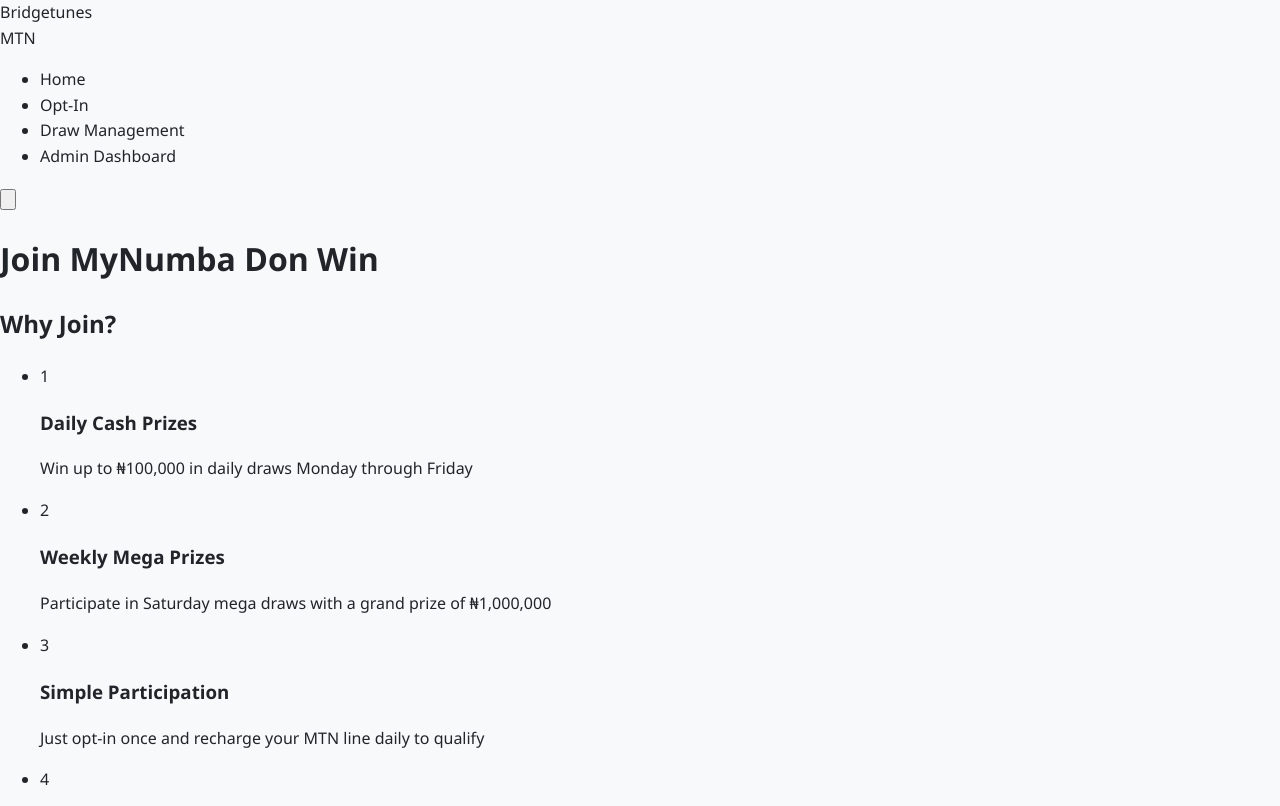
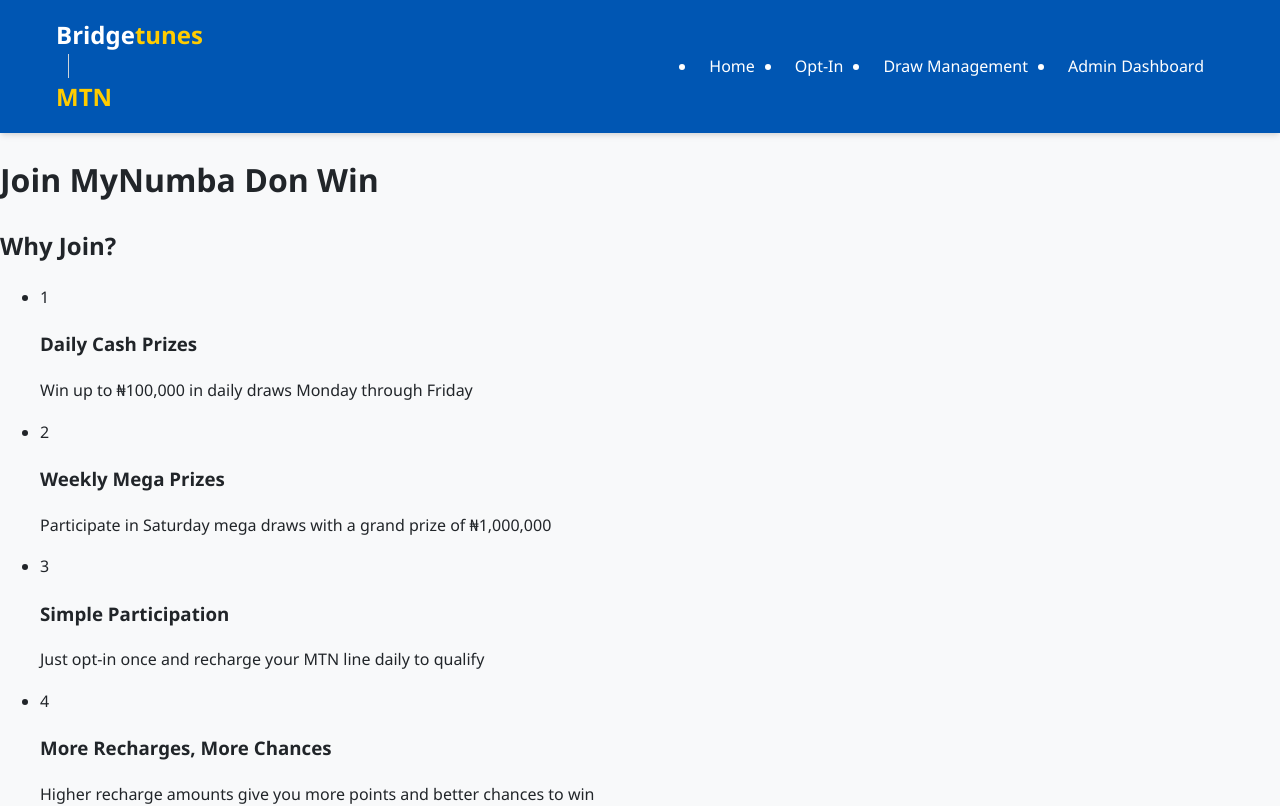
Before and after one commit to ArowuTest/bridgetunes-promotest1, a Next.js app: page /opt-in in a window 1280 px wide. Shown: the top 806 px of the page. Built offline with nearby package versions, Linux system fonts and the light colour scheme.

Commit message:
Update Header.js

```diff
--- a/components/Header.js
+++ b/components/Header.js
@@ -1,5 +1,125 @@
 import React, { useState } from 'react';
 import Link from 'next/link';
+import styled from 'styled-components';
+
+// Styled components
+const HeaderContainer = styled.header`
+  background-color: ${props => props.theme.colors.bridgetunesBlue};
+  color: ${props => props.theme.colors.white};
+  padding: 1rem 0;
+  position: sticky;
+  top: 0;
+  z-index: 50;
+  box-shadow: ${props => props.theme.shadows.md};
+`;
+
+const Container = styled.div`
+  width: 100%;
+  max-width: 1200px;
+  margin: 0 auto;
+  padding: 0 1rem;
+`;
+
+const FlexContainer = styled.div`
+  display: flex;
+  justify-content: space-between;
+  align-items: center;
+`;
+
+const LogoContainer = styled.div`
+  display: flex;
+  align-items: center;
+`;
+
+const BrandText = styled.span`
+  font-size: ${props => props.theme.fontSizes['2xl']};
+  font-weight: ${props => props.theme.fontWeights.bold};
+  color: ${props => props.theme.colors.white};
+`;
+
+const BrandHighlight = styled.span`
+  color: ${props => props.theme.colors.mtnYellow};
+`;
+
+const Divider = styled.div`
+  height: 1.5rem;
+  width: 1px;
+  background-color: ${props => props.theme.colors.gray400};
+  margin: 0 0.75rem;
+`;
+
+const DesktopNav = styled.nav`
+  display: none;
+
+  @media (min-width: ${props => props.theme.breakpoints.md}) {
+    display: block;
+  }
+`;
+
+const NavList = styled.ul`
+  display: flex;
+  space-x: 1rem;
+`;
+
+const NavItem = styled.li`
+  margin: 0 0.5rem;
+`;
+
+const NavLink = styled.a`
+  padding: 0.5rem 0.75rem;
+  border-radius: ${props => props.theme.radii.md};
+  font-weight: ${props => props.theme.fontWeights.medium};
+  transition: color ${props => props.theme.transitions.default};
+
+  &:hover {
+    color: ${props => props.theme.colors.mtnYellow};
+  }
+`;
+
+const MobileMenuButton = styled.button`
+  display: block;
+  color: ${props => props.theme.colors.white};
+  background: none;
+  border: none;
+  cursor: pointer;
+
+  @media (min-width: ${props => props.theme.breakpoints.md}) {
+    display: none;
+  }
+`;
+
+const MobileMenu = styled.div`
+  margin-top: 1rem;
+  background-color: ${props => props.theme.colors.bridgetunesBlue};
+  border-radius: ${props => props.theme.radii.lg};
+  box-shadow: ${props => props.theme.shadows.lg};
+  padding: 1rem;
+
+  @media (min-width: ${props => props.theme.breakpoints.md}) {
+    display: none;
+  }
+`;
+
+const MobileNavList = styled.ul`
+  display: flex;
+  flex-direction: column;
+`;
+
+const MobileNavItem = styled.li`
+  margin: 0.5rem 0;
+`;
+
+const MobileNavLink = styled.a`
+  display: block;
+  padding: 0.5rem 0.75rem;
+  border-radius: ${props => props.theme.radii.md};
+  font-weight: ${props => props.theme.fontWeights.medium};
+  transition: color ${props => props.theme.transitions.default};
+
+  &:hover {
+    color: ${props => props.theme.colors.mtnYellow};
+  }
+`;
 
 const Header = () => {
   const [mobileMenuOpen, setMobileMenuOpen] = useState(false);
@@ -9,94 +129,85 @@ const Header = () => {
   };
 
   return (
-    <header className="co-branded-header text-white py-3 sticky top-0 z-50 shadow-md">
-      <div className="container mx-auto px-4">
-        <div className="flex justify-between items-center">
-          <div className="flex items-center">
+    <HeaderContainer>
+      <Container>
+        <FlexContainer>
+          <LogoContainer>
             <Link href="/">
-              <a className="flex items-center">
+              <a>
                 {/* Bridgetunes Logo */}
-                <div className="mr-2">
-                  <span className="text-xl font-bold text-white">Bridge<span className="text-mtn-yellow">tunes</span></span>
-                </div>
+                <BrandText>Bridge<BrandHighlight>tunes</BrandHighlight></BrandText>
                 {/* Divider */}
-                <div className="h-6 w-px bg-gray-400 mx-2"></div>
+                <Divider />
                 {/* MTN Logo */}
-                <div>
-                  <span className="text-xl font-bold text-mtn-yellow">MTN</span>
-                </div>
+                <BrandText><BrandHighlight>MTN</BrandHighlight></BrandText>
               </a>
             </Link>
-          </div>
+          </LogoContainer>
 
           {/* Desktop Navigation */}
-          <nav className="hidden md:block">
-            <ul className="flex space-x-1">
-              <li>
+          <DesktopNav>
+            <NavList>
+              <NavItem>
                 <Link href="/">
-                  <a className="nav-link nav-link-light text-sm">Home</a>
+                  <NavLink>Home</NavLink>
                 </Link>
-              </li>
-              <li>
+              </NavItem>
+              <NavItem>
                 <Link href="/opt-in">
-                  <a className="nav-link nav-link-light text-sm">Opt-In</a>
+                  <NavLink>Opt-In</NavLink>
                 </Link>
-              </li>
-              <li>
+              </NavItem>
+              <NavItem>
                 <Link href="/draw-management">
-                  <a className="nav-link nav-link-light text-sm">Draw Management</a>
+                  <NavLink>Draw Management</NavLink>
                 </Link>
-              </li>
-              <li>
+              </NavItem>
+              <NavItem>
                 <Link href="/admin">
-                  <a className="nav-link nav-link-light text-sm">Admin Dashboard</a>
+                  <NavLink>Admin Dashboard</NavLink>
                 </Link>
-              </li>
-            </ul>
-          </nav>
+              </NavItem>
+            </NavList>
+          </DesktopNav>
 
           {/* Mobile Menu Button */}
-          <div className="md:hidden">
-            <button
-              onClick={toggleMobileMenu}
-              className="text-white focus:outline-none"
-            >
-              <svg className="h-6 w-6" fill="none" viewBox="0 0 24 24" stroke="currentColor">
-                <path strokeLinecap="round" strokeLinejoin="round" strokeWidth={2} d="M4 6h16M4 12h16M4 18h16" />
-              </svg>
-            </button>
-          </div>
-        </div>
+          <MobileMenuButton onClick={toggleMobileMenu}>
+            <svg width="24" height="24" fill="none" viewBox="0 0 24 24" stroke="currentColor">
+              <path strokeLinecap="round" strokeLinejoin="round" strokeWidth={2} d="M4 6h16M4 12h16M4 18h16" />
+            </svg>
+          </MobileMenuButton>
+        </FlexContainer>
 
         {/* Mobile Navigation */}
         {mobileMenuOpen && (
-          <div className="md:hidden mt-3 bg-bridgetunes-dark rounded-lg shadow-lg p-3">
-            <ul className="space-y-2">
-              <li>
+          <MobileMenu>
+            <MobileNavList>
+              <MobileNavItem>
                 <Link href="/">
-                  <a className="block nav-link nav-link-light text-sm" onClick={() => setMobileMenuOpen(false)}>Home</a>
+                  <MobileNavLink onClick={() => setMobileMenuOpen(false)}>Home</MobileNavLink>
                 </Link>
-              </li>
-              <li>
+              </MobileNavItem>
+              <MobileNavItem>
                 <Link href="/opt-in">
-                  <a className="block nav-link nav-link-light text-sm" onClick={() => setMobileMenuOpen(false)}>Opt-In</a>
+                  <MobileNavLink onClick={() => setMobileMenuOpen(false)}>Opt-In</MobileNavLink>
                 </Link>
-              </li>
-              <li>
+              </MobileNavItem>
+              <MobileNavItem>
                 <Link href="/draw-management">
-                  <a className="block nav-link nav-link-light text-sm" onClick={() => setMobileMenuOpen(false)}>Draw Management</a>
+                  <MobileNavLink onClick={() => setMobileMenuOpen(false)}>Draw Management</MobileNavLink>
                 </Link>
-              </li>
-              <li>
+              </MobileNavItem>
+              <MobileNavItem>
                 <Link href="/admin">
-                  <a className="block nav-link nav-link-light text-sm" onClick={() => setMobileMenuOpen(false)}>Admin Dashboard</a>
+                  <MobileNavLink onClick={() => setMobileMenuOpen(false)}>Admin Dashboard</MobileNavLink>
                 </Link>
-              </li>
-            </ul>
-          </div>
+              </MobileNavItem>
+            </MobileNavList>
+          </MobileMenu>
         )}
-      </div>
-    </header>
+      </Container>
+    </HeaderContainer>
   );
 };
 
```
